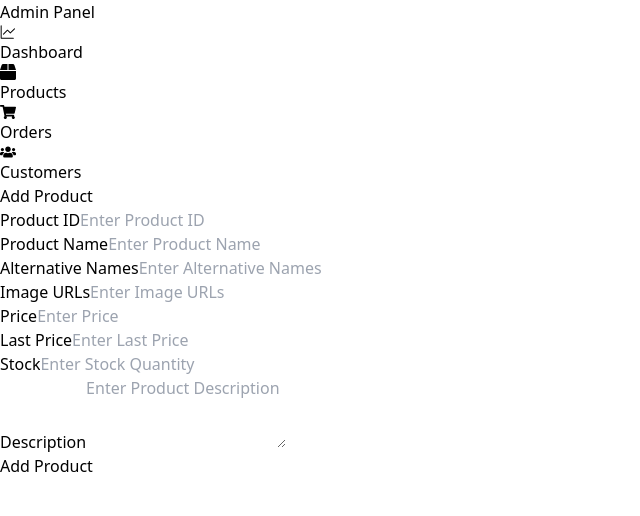
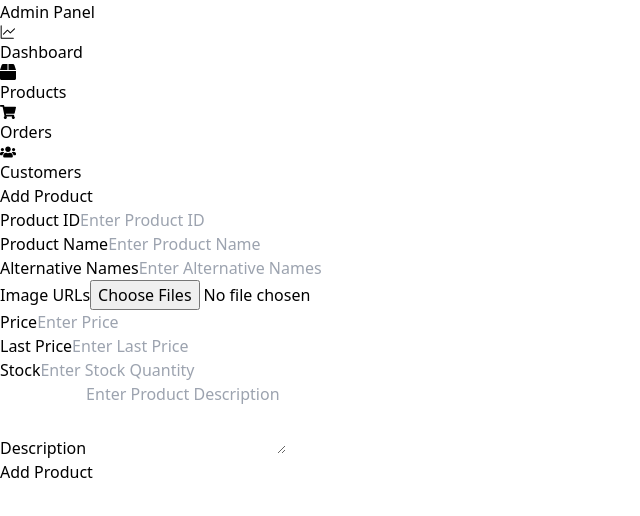
Before and after one commit to KaviduIsura/cbc-frontend, a React (Vite) app: page /admin/products/addProduct in a window 1280 px wide. Shown: the top 516 px of the page, without its empty margins (0-640 px from the left). Built offline with nearby package versions, Linux system fonts and the light colour scheme.

Commit message:
Upload image using promises array ♻️

```diff
--- a/src/pages/admin/addProductForm.jsx
+++ b/src/pages/admin/addProductForm.jsx
@@ -2,12 +2,13 @@ import axios from "axios";
 import { useState } from "react";
 import toast from "react-hot-toast";
 import { useNavigate } from "react-router-dom";
+import uploadMediaToSupabase from "../../utils/mediaUpload";
 
 export default function AddProductForm() {
   const [productId, setProductId] = useState("");
   const [productName, setProductName] = useState("");
   const [alternativeNames, setAlternativeNames] = useState("");
-  const [imageUrls, setImageUrls] = useState("");
+  const [imageFiles, setImageFiles] = useState([]);
   const [price, setPrice] = useState("");
   const [lastPrice, setLastPrice] = useState("");
   const [stock, setStock] = useState("");
@@ -17,7 +18,14 @@ export default function AddProductForm() {
 
   async function handleSubmit() {
     const altNames = alternativeNames.split(",");
-    const imgUrls = imageUrls.split(",");
+
+    const promisesArray = [];
+    for (let i = 0; i < imageFiles.length; i++) {
+      promisesArray[i] = uploadMediaToSupabase(imageFiles[i]);
+    }
+    const imgUrls = await Promise.all(promisesArray);
+    console.log(imgUrls);
+
     const product = {
       productId: productId,
       productName: productName,
@@ -38,7 +46,7 @@ export default function AddProductForm() {
       navigate("/admin/products");
       toast.success("Product Add successfully");
     } catch (error) {
-      toast.error("Failed to add product");
+      toast.error("Failed to add product" + error);
     }
   }
 
@@ -96,13 +104,13 @@ export default function AddProductForm() {
               Image URLs
             </label>
             <input
-              type="text"
+              type="file"
               className="w-full px-3 py-2 border border-gray-300 rounded-md shadow-sm focus:ring-indigo-500 focus:border-indigo-500 text-sm"
               placeholder="Enter Image URLs"
-              value={imageUrls}
               onChange={(e) => {
-                setImageUrls(e.target.value);
+                setImageFiles(e.target.files);
               }}
+              multiple
             />
           </div>
           <div>
```
